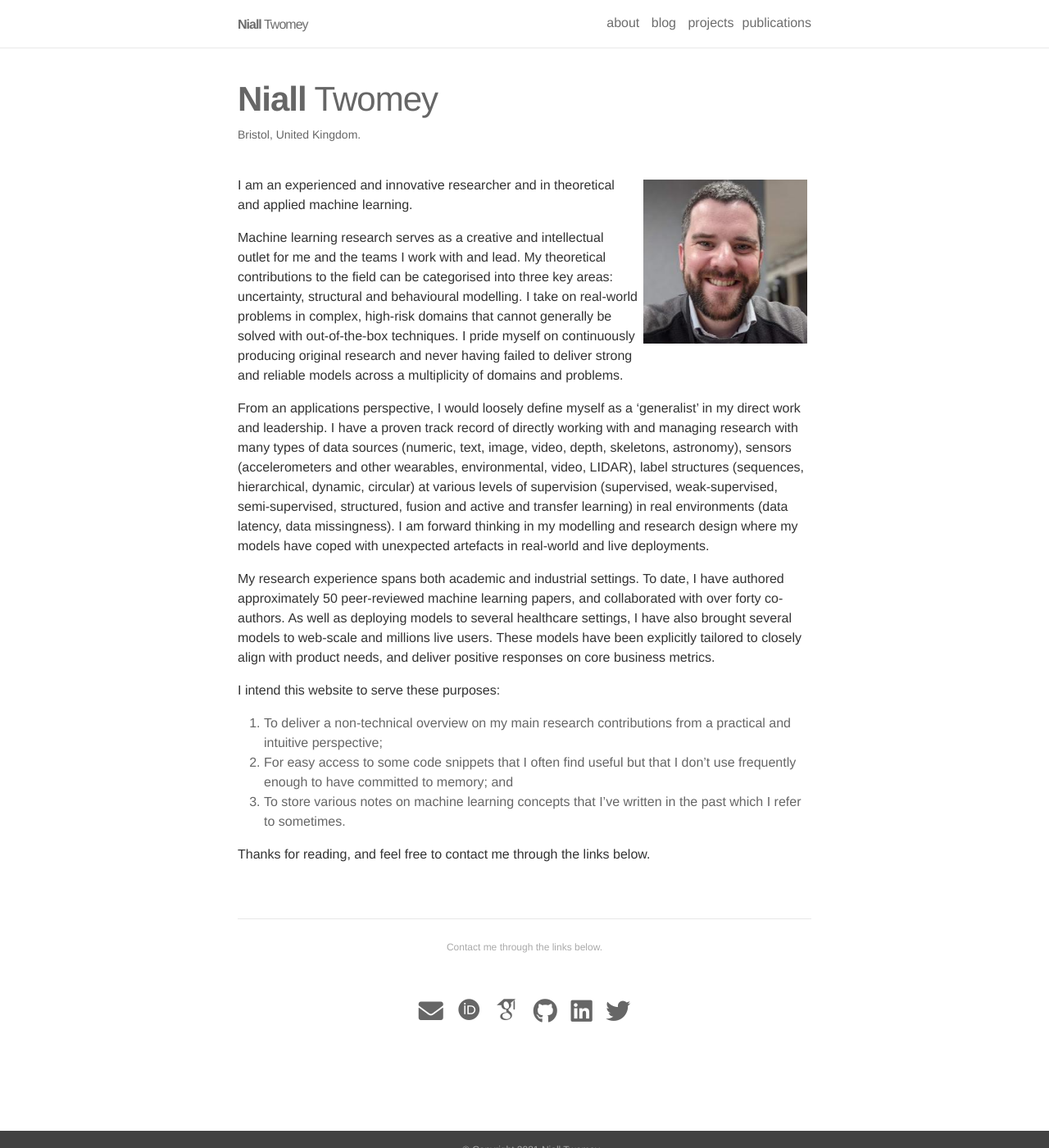
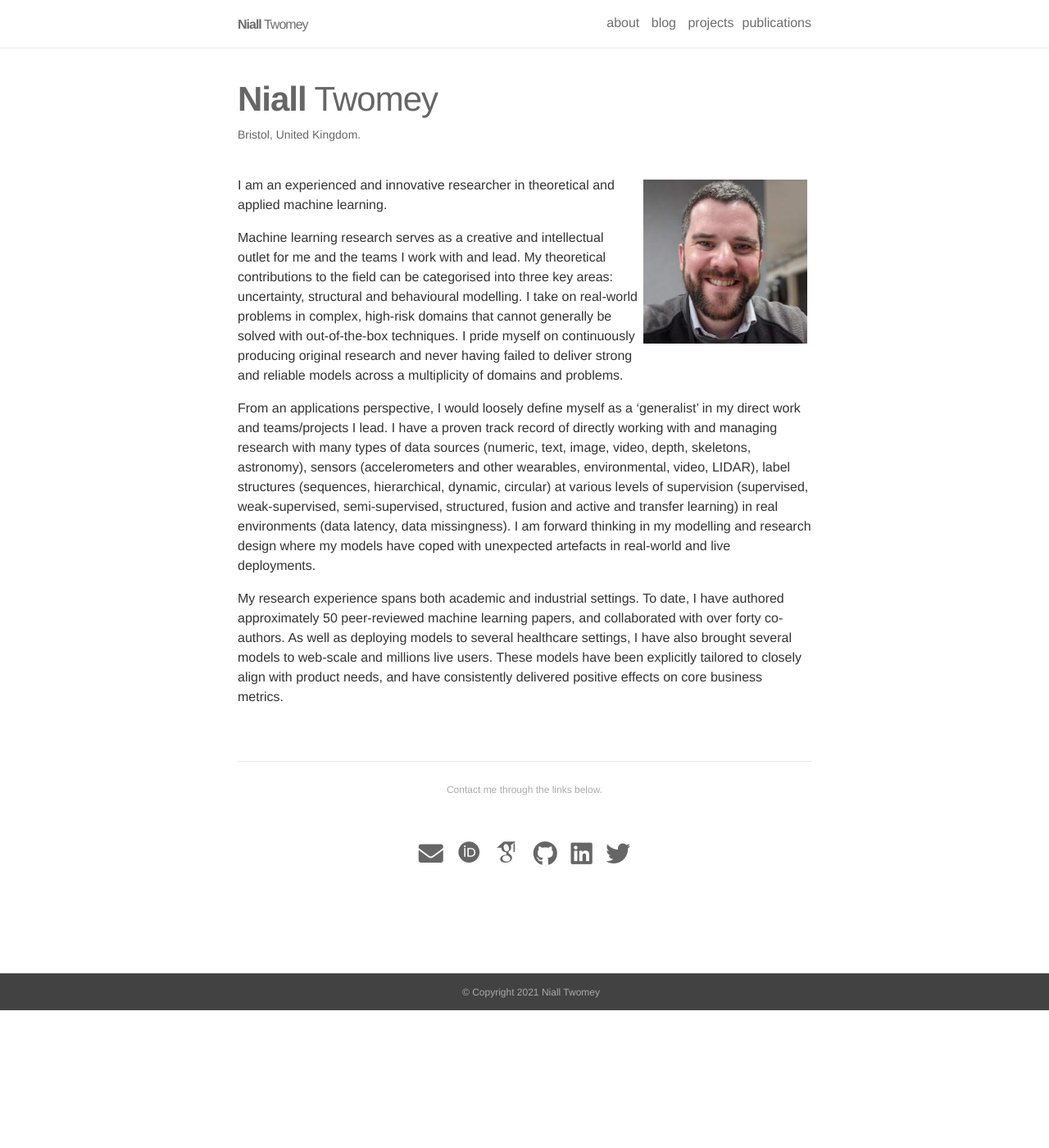
Before and after one commit to njtwomey/njtwomey.github.io, a Jekyll site: the page built from _pages/about.md, in a window 1280 px wide and 1400 px high. Shown: the whole window at 82% size. Built offline with Jekyll 4.4.1, drawn with Linux system fonts in a browser that asks for light colours; nearby versions of some CDN libraries; some web fonts are replaced.

Commit message:
fixed typo

```diff
--- a/_pages/about.md
+++ b/_pages/about.md
@@ -11,7 +11,7 @@ news: false
 social: true
 ---
 
-I am an experienced and innovative researcher and in theoretical and applied machine learning.
+I am an experienced and innovative researcher in theoretical and applied machine learning.
 
 Machine learning research serves as a creative and intellectual outlet for me and the teams I work
 with and lead.
@@ -23,7 +23,7 @@ I pride myself on continuously producing original research and never having fail
 and reliable models across a multiplicity of domains and problems.
 
 From an applications perspective, I would loosely define myself as a 'generalist' in my direct work
-and leadership.
+and teams/projects I lead.
 I have a proven track record of directly working with and managing research with many types of data
 sources (numeric, text, image, video, depth, skeletons, astronomy), sensors (accelerometers and other
 wearables, environmental, video, LIDAR), label structures (sequences, hierarchical, dynamic, circular)
@@ -37,16 +37,5 @@ To date, I have authored approximately 50 peer-reviewed machine learning papers,
 over forty co-authors.
 As well as deploying models to several healthcare settings, I have also brought several models to
 web-scale and millions live users.
-These models have been explicitly tailored to closely align with product needs, and deliver positive
-responses on core business metrics.
-
-I intend this website to serve these purposes:
-
-1. To deliver a non-technical overview on my main research contributions from a
-   practical and intuitive perspective;
-2. For easy access to some code snippets that I often find useful but that I don't
-   use frequently enough to have committed to memory; and
-3. To store various notes on machine learning concepts that I've written in the
-   past which I refer to sometimes.
-
-Thanks for reading, and feel free to contact me through the links below.
+These models have been explicitly tailored to closely align with product needs, and have consistently
+delivered positive effects on core business metrics.
```
